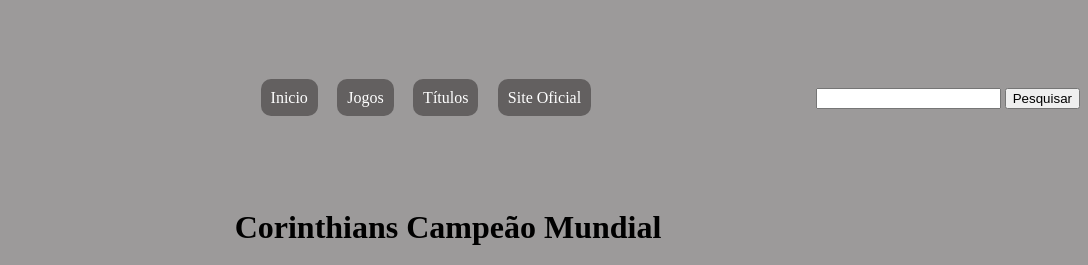
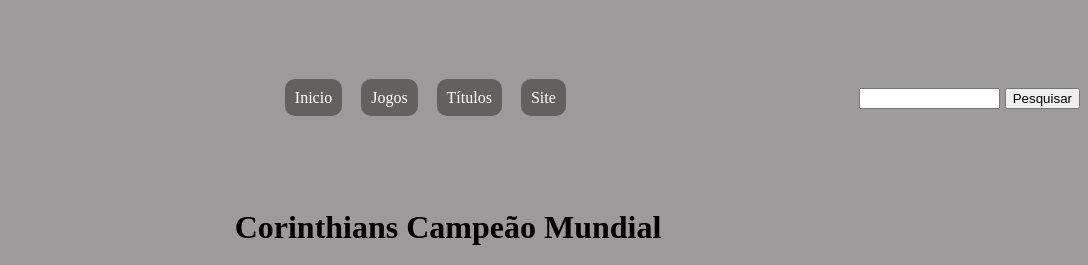
Before and after one commit to JonatasBSB/primeiro1-versionamento-php, a plain HTML site: page index.html in a window 1280 px wide. Shown: the top 265 px of the page, 192-1280 px from the left. Drawn offline with Linux system fonts and the light colour scheme.

Commit message:
terceiro commit

```diff
--- a/Style/style.css
+++ b/Style/style.css
@@ -2,6 +2,7 @@
     width: 180px;
 }
 header{
+
     display: flex;
     align-items: center;
     justify-content: space-between;
@@ -24,17 +25,32 @@
     color: white;
 }
 img{
-    width: 500px;
+   width: 500px;
 }
+
 figcaption{
     color: rgb(163, 8, 8);
 }
+
 #LinksH{
+
    list-style-type: none;
    display: flex;
-   width: 350px;
+   width: 300px;
    justify-content: space-around;
-   align-items: center;
+   align-items: left;
+
+}
+#pesquisar{
+    justify-content: flex-end;
+     display:flex
+
+
+}
+input{
+    margin-right: 5px;
+    width: 50%;
+    outline: none;
 
 }
 
--- a/index.html
+++ b/index.html
@@ -15,10 +15,10 @@
     <Li><a href="">Inicio</a></Li>
     <Li><a href="view/jogos.html">Jogos</a></Li>
     <Li><a href="https://www.corinthians.com.br/clube/titulos">Títulos</a></Li>
-    <Li><a href="https://www.corinthians.com.br/">Site Oficial</a></Li>
+    <Li><a href="https://www.corinthians.com.br/">Site</a></Li>
     </ul>
 
-    <div>
+    <div id="pesquisar">
     <input type="text" name="" id="">
     <button>Pesquisar</button>
     </div>
```
